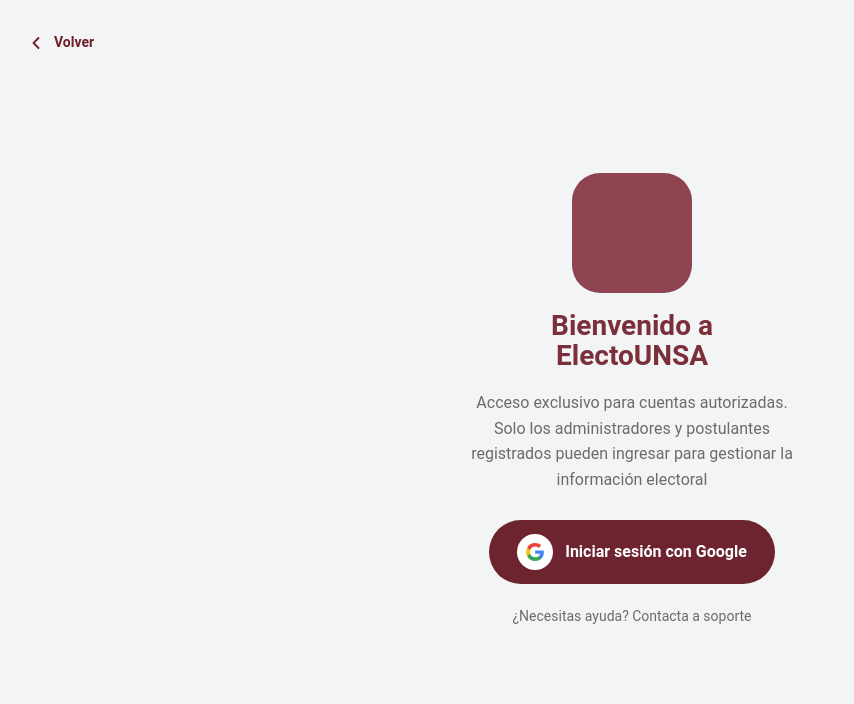
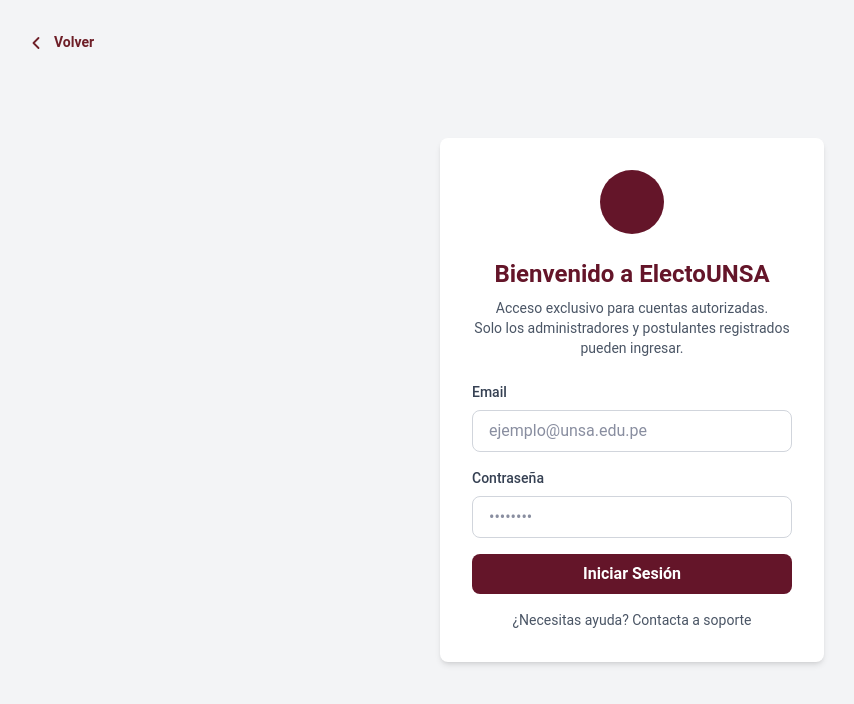
Before and after one commit to ynoacamino-org/ElectoUNSA, a React (Vite) app in the folder vite-front/: page /acceso in a window 1280 px wide. Shown: the top 704 px of the page, without its empty margins (8-862 px from the left). Built offline with nearby package versions, Linux system fonts and the light colour scheme.

Commit message:
Funcionalidad de inicio de sesion

```diff
--- a/vite-front/src/components/layout/Navbar.tsx
+++ b/vite-front/src/components/layout/Navbar.tsx
@@ -1,19 +1,37 @@
 import { Link, useLocation } from "react-router-dom";
-import { useState } from "react";
+import { useState, useEffect } from "react";
 
 function Navbar() {
   const location = useLocation();
   const currentPath = location.pathname;
+  const [isLoggedIn, setIsLoggedIn] = useState(false);
+  const [userEmail, setUserEmail] = useState('');
+  const [showDropdown, setShowDropdown] = useState(false);
 
-  const [isLoggedIn] = useState(true);
+  useEffect(() => {
+    // Leer del localStorage al montar el componente
+    const loggedIn = localStorage.getItem('isLoggedIn') === 'true';
+    const email = localStorage.getItem('userEmail') || '';
+    setIsLoggedIn(loggedIn);
+    setUserEmail(email);
+  }, []);
 
-  const getLinkClasses = (path) => {
+  const getLinkClasses = (path: string) => {
     const baseClasses = "hover:text-gray-300 transition duration-150";
 
     if (currentPath === path) {
       return `${baseClasses} font-bold border-b-2 border-white pb-2`;
     }
     return `${baseClasses} font-medium`;
+  };
+
+  const handleLogout = () => {
+    localStorage.removeItem('isLoggedIn');
+    localStorage.removeItem('userEmail');
+    setIsLoggedIn(false);
+    setUserEmail('');
+    setShowDropdown(false);
+    window.location.href = '/';
   };
 
   return (
@@ -37,12 +55,35 @@
         {/* DERECHA */}
         <div className="flex items-center gap-4 mr-8">
           {isLoggedIn ? (
-            <Link to="/mi-lista" className="flex items-center gap-3 hover:text-gray-300 transition">
-              <span className="text-sm font-bold">JuntosUNSA</span>
-              <div className="w-9 h-9 bg-white rounded-full"></div>
-            </Link>
+            <div className="relative">
+              <button
+                onClick={() => setShowDropdown(!showDropdown)}
+                className="flex items-center gap-3 hover:text-gray-300 transition cursor-pointer"
+              >
+                <span className="text-sm font-bold">{userEmail}</span>
+                <div className="w-9 h-9 bg-white rounded-full hover:bg-gray-100 transition"></div>
+              </button>
+
+              {showDropdown && (
+                <div className="absolute top-12 right-0 bg-white text-gray-800 rounded-lg shadow-lg p-2 w-48 z-50">
+                  <Link
+                    to="/mi-lista"
+                    className="block px-4 py-2 text-sm hover:bg-gray-100 rounded transition cursor-pointer"
+                    onClick={() => setShowDropdown(false)}
+                  >
+                    Mi Lista
+                  </Link>
+                  <button
+                    onClick={handleLogout}
+                    className="w-full text-left px-4 py-2 text-sm hover:bg-gray-100 rounded transition cursor-pointer text-red-600 font-medium"
+                  >
+                    Cerrar sesión
+                  </button>
+                </div>
+              )}
+            </div>
           ) : (
-            <Link to="/acceso" className="text-sm hover:text-gray-300 transition">
+            <Link to="/acceso" className="text-sm hover:text-gray-300 transition cursor-pointer">
               Iniciar sesión
             </Link>
           )}
--- /dev/null
+++ b/vite-front/src/data/allowedEmails.json
@@ -0,0 +1,12 @@
+{
+  "allowedCredentials": [
+    {
+      "email": "jajra@unsa.edu.pe",
+      "password": "unsa2025"
+    },
+    {
+      "email": "renovacion@unsa.edu.pe",
+      "password": "electounsa"
+    }
+  ]
+}
--- a/vite-front/src/pages/Access/AccessPage.tsx
+++ b/vite-front/src/pages/Access/AccessPage.tsx
@@ -1,19 +1,51 @@
-import React from "react";
-import { useNavigate } from "react-router-dom";
+import { useState } from 'react';
+import { useNavigate } from 'react-router-dom';
 import BackButton from '../../components/layout/BackButton';
-import styles from "./AccessPage.module.css";
-
-const GoogleIcon: React.FC = () => (
-    <svg width="18" height="18" viewBox="0 0 533.5 544.3" xmlns="http://www.w3.org/2000/svg" aria-hidden>
-        <path fill="#4285F4" d="M533.5 278.4c0-18.5-1.6-36.3-4.6-53.6H272v101.2h147.1c-6.4 35-25.8 64.7-55 84.6v70.1h88.8c52-48 82.6-118.4 82.6-202.3z"/>
-        <path fill="#34A853" d="M272 544.3c74.4 0 136.8-24.6 182.4-66.7l-88.8-70.1c-24.7 16.6-56.4 26.4-93.6 26.4-71.9 0-132.9-48.6-154.8-114.1H28.8v71.7C73.7 489 165.4 544.3 272 544.3z"/>
-        <path fill="#FBBC05" d="M117.2 328.8c-10.8-32.5-10.8-67.6 0-100.1V157H28.8C10.1 197.7 0 236.9 0 278.7s10.1 81 28.8 121.7l88.4-71.6z"/>
-        <path fill="#EA4335" d="M272 109.6c39.9 0 75.8 13.7 104 40.5l78-78C405.1 24.2 342.7 0 272 0 165.4 0 73.7 55.3 28.8 137.7l88.4 71.7C139.1 158.2 200.1 109.6 272 109.6z"/>
-    </svg>
-);
+import allowedCredentials from '../../data/allowedEmails.json';
 
 export default function AccessPage() {
   const navigate = useNavigate();
+  const [email, setEmail] = useState('');
+  const [password, setPassword] = useState('');
+  const [error, setError] = useState('');
+  const [loading, setLoading] = useState(false);
+
+  const handleLogin = (e: React.FormEvent) => {
+    e.preventDefault();
+    setError('');
+    setLoading(true);
+
+    if (!email.trim()) {
+      setError('Por favor ingresa tu email');
+      setLoading(false);
+      return;
+    }
+
+    if (!password.trim()) {
+      setError('Por favor ingresa tu contraseña');
+      setLoading(false);
+      return;
+    }
+
+    // Validar credenciales
+    const credentials = (allowedCredentials as any).allowedCredentials;
+    const isCredentialValid = credentials.some(
+      (cred: any) => cred.email === email && cred.password === password
+    );
+
+    if (!isCredentialValid) {
+      setError('Email o contraseña incorrectos');
+      setLoading(false);
+      return;
+    }
+
+    // Guardar en localStorage
+    localStorage.setItem('isLoggedIn', 'true');
+    localStorage.setItem('userEmail', email);
+
+    setLoading(false);
+    navigate('/');
+  };
 
   return (
     <div className="access-page flex flex-col items-center justify-center min-h-screen bg-gray-100">
@@ -21,37 +53,64 @@
         <BackButton />
       </div>
 
-      <div className={styles.card}>
-        <div className={styles.logo} aria-hidden></div>
+      <div className="bg-white p-8 rounded-lg shadow-md w-96">
+        <div className="mb-6 flex justify-center">
+          <div className="w-16 h-16 bg-unsa-granate rounded-full"></div>
+        </div>
 
-        <h1 className={styles.title}>
-          Bienvenido a
-          <br />
-          ElectoUNSA
+        <h1 className="text-2xl font-bold mb-2 text-center text-unsa-granate">
+          Bienvenido a ElectoUNSA
         </h1>
 
-        <p className={styles.description}>
+        <p className="text-gray-600 text-sm text-center mb-6">
           Acceso exclusivo para cuentas autorizadas.
           <br />
-          Solo los administradores y postulantes
-          <br />
-          registrados pueden ingresar para gestionar la
-          <br />
-          información electoral
+          Solo los administradores y postulantes registrados pueden ingresar.
         </p>
 
-        <button
-          className={styles.googleBtn}
-          onClick={(e) => {
-            e.preventDefault();
-            // placeholder: aquí irá la acción real (OAuth) para conectar al backend
-          }}
-        >
-          <span className={styles.icon}><GoogleIcon /></span>
-          <span className={styles.btnText}>Iniciar sesión con Google</span>
-        </button>
+        <form onSubmit={handleLogin} className="flex flex-col gap-4">
+          <div>
+            <label className="block text-sm font-medium text-gray-700 mb-2">
+              Email
+            </label>
+            <input
+              type="email"
+              value={email}
+              onChange={(e) => setEmail(e.target.value)}
+              placeholder="ejemplo@unsa.edu.pe"
+              className="w-full px-4 py-2 border border-gray-300 rounded-lg focus:outline-none focus:border-unsa-granate focus:ring-1 focus:ring-unsa-granate"
+            />
+          </div>
 
-        <a className={styles.help} href="#" onClick={(e) => e.preventDefault()}>
+          <div>
+            <label className="block text-sm font-medium text-gray-700 mb-2">
+              Contraseña
+            </label>
+            <input
+              type="password"
+              value={password}
+              onChange={(e) => setPassword(e.target.value)}
+              placeholder="••••••••"
+              className="w-full px-4 py-2 border border-gray-300 rounded-lg focus:outline-none focus:border-unsa-granate focus:ring-1 focus:ring-unsa-granate"
+            />
+          </div>
+
+          {error && (
+            <div className="bg-red-100 border border-red-400 text-red-700 px-4 py-3 rounded-lg text-sm">
+              {error}
+            </div>
+          )}
+
+          <button
+            type="submit"
+            disabled={loading}
+            className="w-full bg-unsa-granate text-white font-semibold py-2 rounded-lg hover:bg-[#4a0f1e] transition-colors cursor-pointer disabled:opacity-50 disabled:cursor-not-allowed"
+          >
+            {loading ? 'Ingresando...' : 'Iniciar Sesión'}
+          </button>
+        </form>
+
+        <a href="#" onClick={(e) => e.preventDefault()} className="text-center block mt-4 text-sm text-gray-600 hover:text-unsa-granate transition">
           ¿Necesitas ayuda? Contacta a soporte
         </a>
       </div>
```
